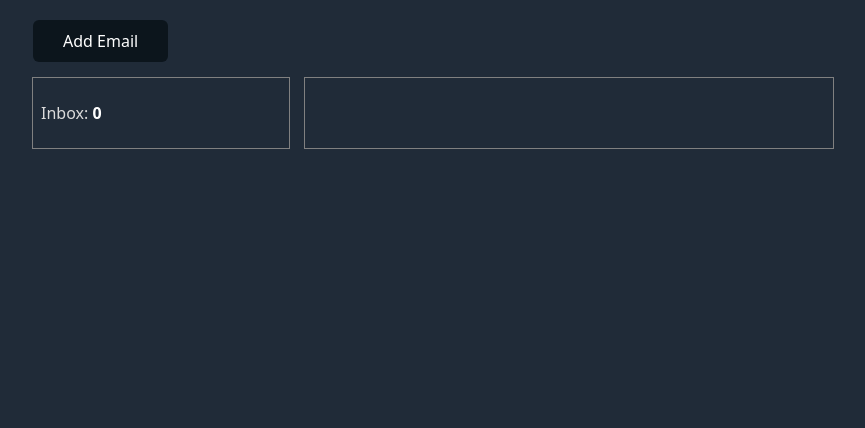
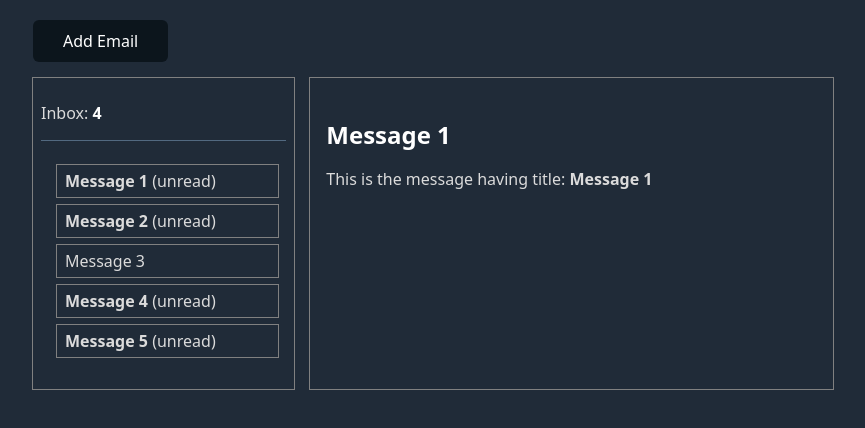
Before and after one commit to pankaj485/pub-sub-js, a plain HTML site: page index.html in a window 1280 px wide. Shown: the whole page, without its empty margins (207-1072 px from the left). Drawn offline with nearby package versions, Linux system fonts and the light colour scheme.

Commit message:
UI interactions updates

```diff
--- a/index.html
+++ b/index.html
@@ -17,10 +17,9 @@
       <!-- Subscriber	 -->
       <aside>
         <p>Inbox: <strong id="email-counter">0</strong></p>
+        <hr />
         <!-- Subscriber	 -->
-        <div class="list">
-          <ul id="list-container"></ul>
-        </div>
+        <ul id="list-container"></ul>
       </aside>
 
       <main>
--- a/script.js
+++ b/script.js
@@ -88,7 +88,7 @@ const viewEmailContent = (data) => {
   const emailBody = document.getElementById("email-body");
 
   emailTitle.innerText = firstEmail.title;
-  emailBody.innerText = firstEmail.body;
+  emailBody.innerHTML = firstEmail.body;
 };
 
 // add a new email to the email list
@@ -108,3 +108,12 @@ document.getElementById("add-email").addEventListener("click", (e) => {
 app.subscribe(renderEmailList);
 app.subscribe(renderInboxCount);
 app.subscribe(viewEmailContent);
+
+for (let i = 1; i <= 5; i++) {
+  app.addMessage({
+    id: i,
+    title: "Message " + i,
+    body: `This is the message having title: <b>Message ${i}</b>`,
+    unread: Math.random() > 0.5,
+  });
+}
--- a/style.css
+++ b/style.css
@@ -13,12 +13,9 @@ main {
 }
 
 section {
-  display: flex;
+  display: grid;
+  grid-template-columns: 3fr 6fr;
   gap: 1rem;
-}
-
-aside {
-  width: 30%;
 }
 
 main {
@@ -26,20 +23,34 @@ main {
 }
 
 li {
-  padding: 0.2rem;
+  padding: 0.3rem 0.5rem;
   cursor: pointer;
+  width: 100%;
+  outline: 1px solid gray;
+  margin: 0.5rem auto;
+  margin-left: -1.5rem;
+  list-style: none;
 }
 
 #add-email {
   margin-bottom: 1rem;
 }
 
+#list-container {
+  max-height: 500px;
+  overflow-y: scroll;
+  scrollbar-width: thin;
+}
+
 @media (max-width: 600px) {
   section {
-    flex-direction: column;
+    grid-template-columns: repeat(1, 1fr);
   }
-
   aside {
     width: 100%;
   }
+
+  li {
+    width: 100%;
+  }
 }
```
